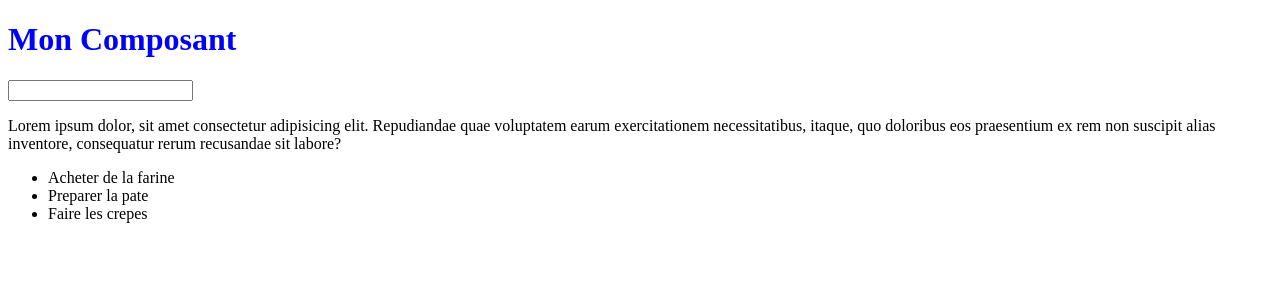
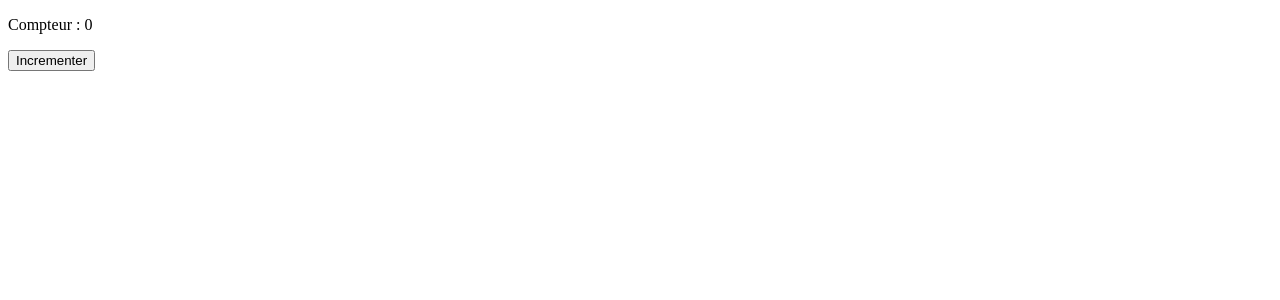
Before and after one commit to clementmarius/TutoReact, a React (Vite) app: page / in a window 1280 px wide. Shown: the top 300 px of the page. Built offline with nearby package versions, Linux system fonts and the light colour scheme.

Commit message:
start React

```diff
--- a/src/App.jsx
+++ b/src/App.jsx
@@ -1,48 +1,14 @@
-const title = "Bonjour les gens";
-const style = { color: "red", background: "yellow" };
-const showTitle = true;
-const todos = ["Acheter de la farine", "Preparer la pate", "Faire les crepes"];
+function App() {
+  let count = 0;
 
-function App() {
-  const handleClick = () => {
-    alert("J'ai clique sur le titre");
-  };
+  const increment = () => {};
 
   return (
     <>
-      <Title color="blue" id="monid" className="demo" data-demo="demo">
-        Mon Composant
-      </Title>
-      <input type="text" />
-      <p>
-        Lorem ipsum dolor, sit amet consectetur adipisicing elit. Repudiandae
-        quae voluptatem earum exercitationem necessitatibus, itaque, quo
-        doloribus eos praesentium ex rem non suscipit alias inventore,
-        consequatur rerum recusandae sit labore?
-      </p>
-      <ul>
-        {todos.map((todo) => (
-          <li key={todo}>{todo}</li>
-        ))}
-      </ul>
+      <p>Compteur : {count}</p>
+      <button onClick={increment}>Incrementer</button>
     </>
   );
 }
 
-function Title({ color, children, hidden }) {
-  if (hidden) {
-    return null;
-  }
-
-  const props = {
-    id: "monid",
-    className: "maclass",
-  };
-  return (
-    <h1 style={{ color: color }} {...props}>
-      {children}
-    </h1>
-  );
-}
-
 export default App;
```
